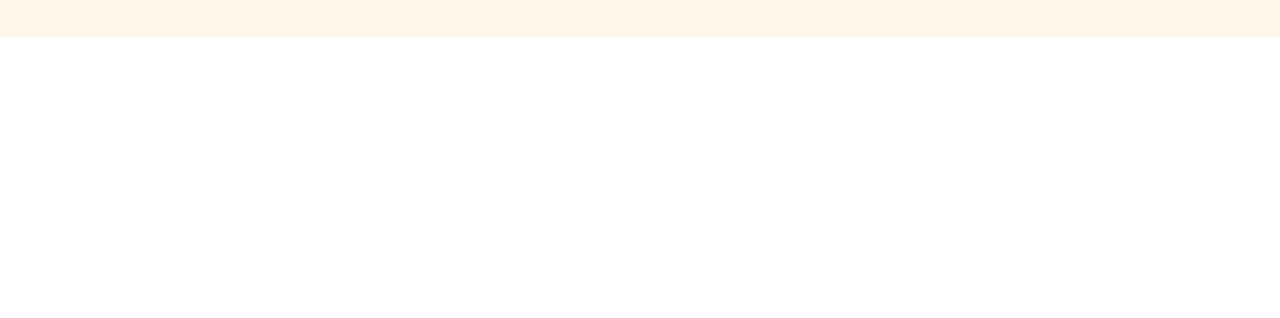
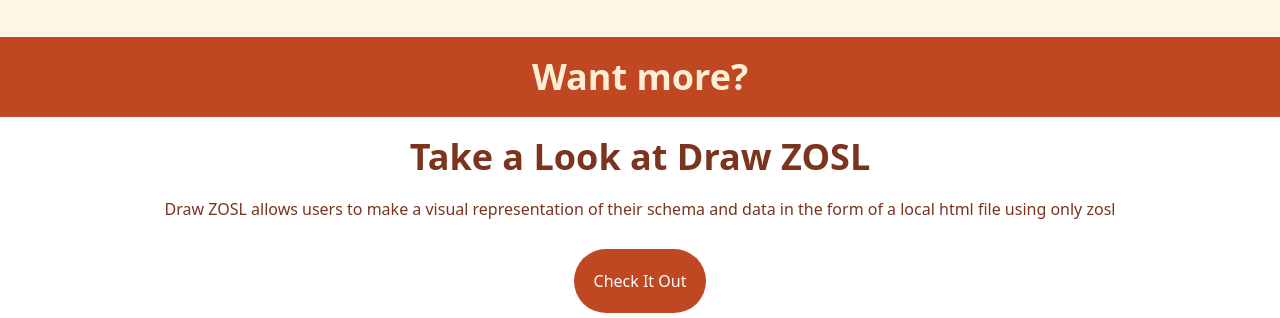
Before and after one commit to zeeshanthedev590/ZOSL, a plain HTML site: page docs/index.html in a window 1280 px wide. Shown: the part 1443-1761 px from the top of the page. Before the commit the page ends 1480 px from the top, so only its background shows below. Drawn offline with nearby package versions, Linux system fonts and the light colour scheme.

Commit message:
Added reference of the draw zosl project in the docs

```diff
--- a/docs/index.html
+++ b/docs/index.html
@@ -32,13 +32,14 @@
         <div class="container mx-auto flex flex-wrap p-2 flex-col md:flex-row items-center">
             <img src="./Images/logos/logo.svg" class="w-16 h-16" alt="Logo">
             <nav class="md:ml-auto flex flex-wrap items-center text-base justify-center">
-                <a class="mr-0 hover:text-gray-900 mt-3 sm:mt-0 sm:mr-5">Github</a>
+                <a href='http://github.com/zeeshanthedev590/zosl'
+                    class="mr-0 hover:text-gray-900 mt-3 sm:mt-0 sm:mr-5">Github(Drop a star)</a>
             </nav>
         </div>
         <hr />
 
     </header>
-    <div class="bg-tinted-red p-10 ">
+    <div class="bg-tinted-red p-10">
 
         <main class="flex flex-col lg:flex-row justify-center items-center m-20 mt-0 mb-0">
             <div class="flex flex-col">
@@ -93,7 +94,19 @@
             </div>
         </div>
     </section>
-
+    <section class="text-center">
+        <h1 class="text-center p-5 base-bg text-orange-100 text-3xl sm:text-4xl font-semibold">
+            Want more?
+        </h1>
+        <h1 class="text-center p-5 text-3xl sm:text-4xl font-semibold">
+            Take a Look at Draw ZOSL
+        </h1>
+        <p class="text-center mb-5 mx-5">
+            Draw ZOSL allows users to make a visual representation of their schema and data in the form of a local html
+            file using only zosl
+        </p>
+        <a href="#"><button href="#" class="p-5 base-bg text-white rounded-full m-2">Check It Out</button></a>
+    </section>
 </body>
 
 
```
Also changed, not shown: parsers/js/parser.js (deleted).
